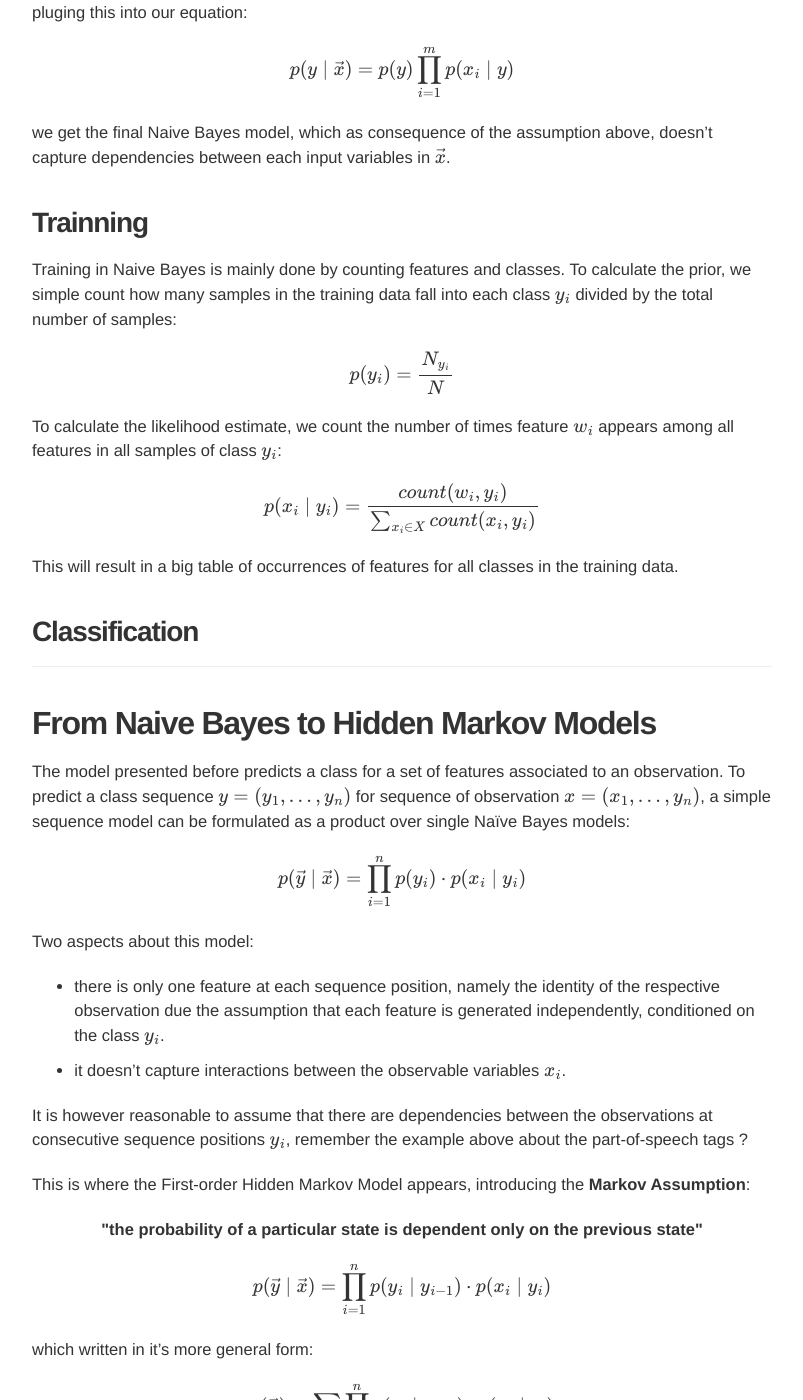
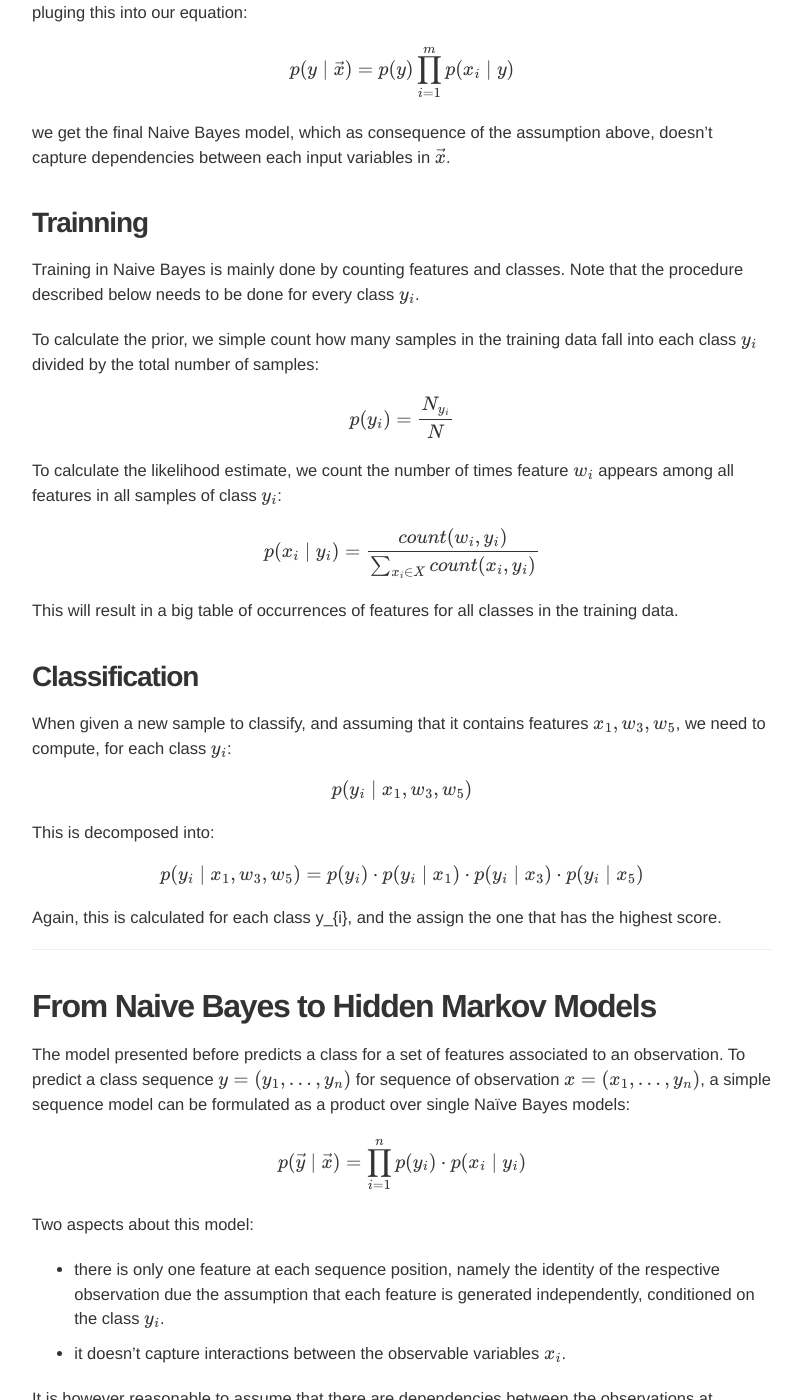
Before and after one commit to davidsbatista/davidsbatista.net, a Jekyll site: the page built from _posts/2017-08-09-Sequential_Supervised_Learning_part_I.md, in a window 1280 px wide and 1400 px high, scrolled down 2198 px. Shown: the whole window, without its empty margins (238-1041 px from the left). Built offline with Jekyll 4.4.1, drawn with Linux system fonts in a browser that asks for light colours; nearby versions of some CDN libraries; some web fonts are replaced; formulas are drawn with MathJax 3; comment, search, counter and statistics services are not loaded.

Commit message:
added complete equations for Naive Bayes

```diff
--- a/_posts/2017-08-09-Sequential_Supervised_Learning_part_I.md
+++ b/_posts/2017-08-09-Sequential_Supervised_Learning_part_I.md
@@ -78,7 +78,9 @@ we get the final Naive Bayes model, which as consequence of the assumption above
 
 ### __Trainning__
 
-Training in Naive Bayes is mainly done by counting features and classes. To calculate the prior, we simple count how many samples in the training data fall into each class $y_{i}$ divided by the total number of samples:
+Training in Naive Bayes is mainly done by counting features and classes. Note that the procedure described below needs to be done for every class $$y_{i}$$.
+
+To calculate the prior, we simple count how many samples in the training data fall into each class $y_{i}$ divided by the total number of samples:
 
 $$p(y_{i}) = \frac{ N_{y_{i}} } {N} $$
 
@@ -90,6 +92,19 @@ This will result in a big table of occurrences of features for all classes in th
 
 
 ### __Classification__
+
+When given a new sample to classify, and assuming that it contains features $$x_{1}, w_{3}, w_{5}$$, we need to compute, for each class $$y_{i}$$:
+
+$$ p(y_{i} \mid x_{1}, w_{3}, w_{5})$$
+
+This is decomposed into:
+
+$$ p(y_{i} \mid x_{1}, w_{3}, w_{5}) = p(y_{i}) \cdot p(y_{i} \mid x_{1}) \cdot p(y_{i} \mid x_{3}) \cdot p(y_{i} \mid x_{5})$$
+
+Again, this is calculated for each class y_{i}, and the assign the one that has the highest score.
+
+
+
 
 ---
 
```
